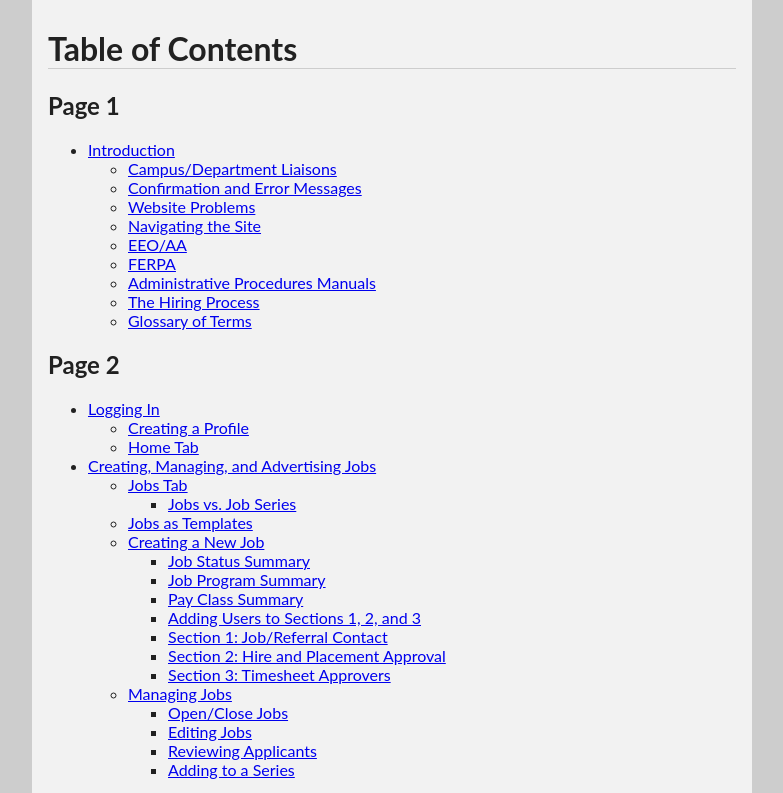
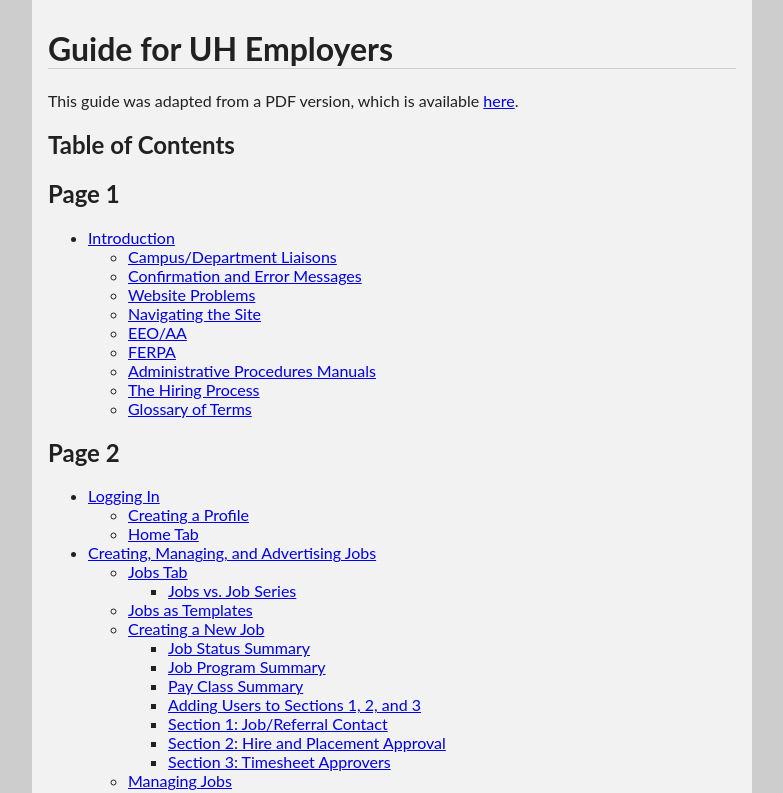
Before and after one commit to mcchannigan/react-help-screen, a React (Create React App) app: page / in a window 1280 px wide. Shown: the top 793 px of the page, without its empty margins (248-1031 px from the left). Built offline with nearby package versions, Linux system fonts and the light colour scheme.

Commit message:
Add link to PDF version of guide

```diff
--- a/src/App.js
+++ b/src/App.js
@@ -109,7 +109,9 @@
     } else {
       return (
         <div className="page-container">
-            <h1>Table of Contents</h1>
+            <h1>Guide for UH Employers</h1>
+            <p>This guide was adapted from a PDF version, which is available <a href="http://hawaii.edu/sece/forms/Employer-Handbook-2.pdf">here</a>.</p>
+            <h2>Table of Contents</h2>
             {tocPages}
         </div>
       );
--- a/src/assets/page3.md
+++ b/src/assets/page3.md
@@ -58,7 +58,7 @@
 
 #### FICA Questionnaire
 
-The FICA Questionnaire is used to determine whether or not a student is *Exempt* from FICA taxes. While this is primarily used to determine their status for the summer months, it can also be used to make this determination for the regular academic terms as well. Typically only Unclassified students will be *Not Exempt* during the regular academic terms (Fall/Spring). The questionnaire does not need to be sent to the student employment office.
+The [FICA Questionnaire](https://www.hawaii.edu/sece/forms/FICA-Questionnaire.pdf) is used to determine whether or not a student is *Exempt* from FICA taxes. While this is primarily used to determine their status for the summer months, it can also be used to make this determination for the regular academic terms as well. Typically only Unclassified students will be *Not Exempt* during the regular academic terms (Fall/Spring). The questionnaire does not need to be sent to the student employment office. A flowchart for determining FICA eligibility is included in the questionnaire PDF.
 
 #### FWS Information and Policies
 
```
